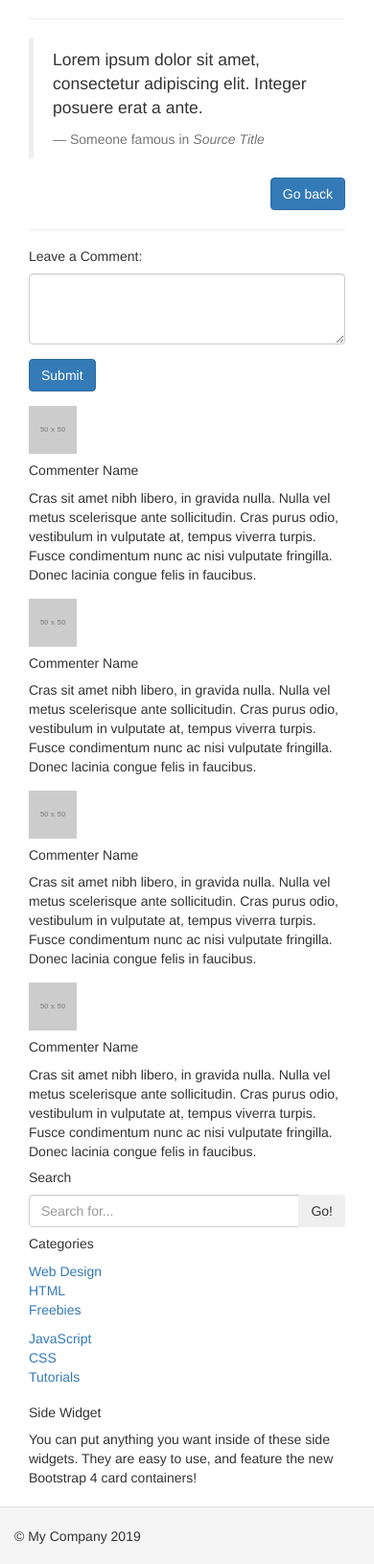
After one commit to RomaSlobodeniuk/yii-project, a Yii app: template views/site/single_article.php in a window 390 px wide. The commit adds this page. Shown: the part 463-2093 px from the top of the page at 96% size. Run offline with PHP 8.4 and a stand-in for Yii, Linux system fonts and the light colour scheme; the template is opened without the code that fills it, so the values that code supplies are empty; grey boxes labelled with a size stand in for pictures from a placeholder-image service; some libraries are stand-ins or nearby versions.

Commit message:
first working site

```diff
--- a/config/db.php
+++ b/config/db.php
@@ -2,7 +2,7 @@
 
 return [
     'class' => 'yii\db\Connection',
-    'dsn' => 'mysql:host=localhost;dbname=yii2basic',
+    'dsn' => 'mysql:host=127.0.0.1;dbname=my_db',
     'username' => 'root',
     'password' => '',
     'charset' => 'utf8',
--- a/views/layouts/main.php
+++ b/views/layouts/main.php
@@ -22,6 +22,7 @@ AppAsset::register($this);
     <?= Html::csrfMetaTags() ?>
     <title><?= Html::encode($this->title) ?></title>
     <?php $this->head() ?>
+    <link rel="stylesheet" href=""/>
 </head>
 <body>
 <?php $this->beginBody() ?>
@@ -38,6 +39,7 @@ AppAsset::register($this);
     echo Nav::widget([
         'options' => ['class' => 'navbar-nav navbar-right'],
         'items' => [
+            ['label' => 'Articles', 'url' => ['/site/articles']],
             ['label' => 'Home', 'url' => ['/site/index']],
             ['label' => 'About', 'url' => ['/site/about']],
             ['label' => 'Contact', 'url' => ['/site/contact']],
--- a/views/site/index.php
+++ b/views/site/index.php
@@ -7,7 +7,7 @@ $this->title = 'My Yii Application';
 <div class="site-index">
 
     <div class="jumbotron">
-        <h1>Congratulations!</h1>
+        <h1>Congratulations! <?= $my_custom_param ?></h1>
 
         <p class="lead">You have successfully created your Yii-powered application.</p>
 
--- /dev/null
+++ b/views/site/single_article.php
@@ -0,0 +1,168 @@
+<?php
+
+use yii\helpers\Url;
+
+?>
+
+<!-- Page Content -->
+<div class="container">
+
+    <div class="row">
+
+        <!-- Post Content Column -->
+        <div class="col-lg-8">
+
+            <!-- Title -->
+            <h1 class="mt-4" style="color: red;"><?= $article->title?></h1>
+
+            <!-- Author -->
+            <p class="lead">
+                by
+                <a href="#"><?= $article->author ?></a>
+            </p>
+
+            <hr>
+
+            <!-- Date/Time -->
+            <p>Posted on <?= $article->date ?></p>
+
+            <hr>
+
+            <!-- Preview Image -->
+            <img class="img-fluid rounded" src="<?=  Url::to('@web/assets/images/articles/' . $article->image) ?>" alt="" style="width: 100%;">
+
+            <hr>
+
+            <!-- Post Content -->
+            <p class="lead"><?= $article->short_description ?></p>
+
+            <p><?= $article->description ?></p>
+
+            <blockquote class="blockquote">
+                <p class="mb-0">Lorem ipsum dolor sit amet, consectetur adipiscing elit. Integer posuere erat a ante.</p>
+                <footer class="blockquote-footer">Someone famous in
+                    <cite title="Source Title">Source Title</cite>
+                </footer>
+            </blockquote>
+
+            <div class="text-right">
+                <a href="<?= $url = Url::to(['site/articles']) ?>" class="btn btn-primary">Go back</a>
+            </div>
+            <hr>
+
+            <!-- Comments Form -->
+            <div class="card my-4">
+                <h5 class="card-header">Leave a Comment:</h5>
+                <div class="card-body">
+                    <form>
+                        <div class="form-group">
+                            <textarea class="form-control" rows="3"></textarea>
+                        </div>
+                        <button type="submit" class="btn btn-primary">Submit</button>
+                    </form>
+                </div>
+            </div>
+
+            <!-- Single Comment -->
+            <div class="media mb-4">
+                <img class="d-flex mr-3 rounded-circle" src="http://placehold.it/50x50" alt="">
+                <div class="media-body">
+                    <h5 class="mt-0">Commenter Name</h5>
+                    Cras sit amet nibh libero, in gravida nulla. Nulla vel metus scelerisque ante sollicitudin. Cras purus odio, vestibulum in vulputate at, tempus viverra turpis. Fusce condimentum nunc ac nisi vulputate fringilla. Donec lacinia congue felis in faucibus.
+                </div>
+            </div>
+
+            <!-- Comment with nested comments -->
+            <div class="media mb-4">
+                <img class="d-flex mr-3 rounded-circle" src="http://placehold.it/50x50" alt="">
+                <div class="media-body">
+                    <h5 class="mt-0">Commenter Name</h5>
+                    Cras sit amet nibh libero, in gravida nulla. Nulla vel metus scelerisque ante sollicitudin. Cras purus odio, vestibulum in vulputate at, tempus viverra turpis. Fusce condimentum nunc ac nisi vulputate fringilla. Donec lacinia congue felis in faucibus.
+
+                    <div class="media mt-4">
+                        <img class="d-flex mr-3 rounded-circle" src="http://placehold.it/50x50" alt="">
+                        <div class="media-body">
+                            <h5 class="mt-0">Commenter Name</h5>
+                            Cras sit amet nibh libero, in gravida nulla. Nulla vel metus scelerisque ante sollicitudin. Cras purus odio, vestibulum in vulputate at, tempus viverra turpis. Fusce condimentum nunc ac nisi vulputate fringilla. Donec lacinia congue felis in faucibus.
+                        </div>
+                    </div>
+
+                    <div class="media mt-4">
+                        <img class="d-flex mr-3 rounded-circle" src="http://placehold.it/50x50" alt="">
+                        <div class="media-body">
+                            <h5 class="mt-0">Commenter Name</h5>
+                            Cras sit amet nibh libero, in gravida nulla. Nulla vel metus scelerisque ante sollicitudin. Cras purus odio, vestibulum in vulputate at, tempus viverra turpis. Fusce condimentum nunc ac nisi vulputate fringilla. Donec lacinia congue felis in faucibus.
+                        </div>
+                    </div>
+
+                </div>
+            </div>
+
+        </div>
+
+        <!-- Sidebar Widgets Column -->
+        <div class="col-md-4">
+
+            <!-- Search Widget -->
+            <div class="card my-4">
+                <h5 class="card-header">Search</h5>
+                <div class="card-body">
+                    <div class="input-group">
+                        <input type="text" class="form-control" placeholder="Search for...">
+                        <span class="input-group-btn">
+                  <button class="btn btn-secondary" type="button">Go!</button>
+                </span>
+                    </div>
+                </div>
+            </div>
+
+            <!-- Categories Widget -->
+            <div class="card my-4">
+                <h5 class="card-header">Categories</h5>
+                <div class="card-body">
+                    <div class="row">
+                        <div class="col-lg-6">
+                            <ul class="list-unstyled mb-0">
+                                <li>
+                                    <a href="#">Web Design</a>
+                                </li>
+                                <li>
+                                    <a href="#">HTML</a>
+                                </li>
+                                <li>
+                                    <a href="#">Freebies</a>
+                                </li>
+                            </ul>
+                        </div>
+                        <div class="col-lg-6">
+                            <ul class="list-unstyled mb-0">
+                                <li>
+                                    <a href="#">JavaScript</a>
+                                </li>
+                                <li>
+                                    <a href="#">CSS</a>
+                                </li>
+                                <li>
+                                    <a href="#">Tutorials</a>
+                                </li>
+                            </ul>
+                        </div>
+                    </div>
+                </div>
+            </div>
+
+            <!-- Side Widget -->
+            <div class="card my-4">
+                <h5 class="card-header">Side Widget</h5>
+                <div class="card-body">
+                    You can put anything you want inside of these side widgets. They are easy to use, and feature the new Bootstrap 4 card containers!
+                </div>
+            </div>
+
+        </div>
+
+    </div>
+    <!-- /.row -->
+
+</div>
+<!-- /.container -->
```
Also changed, not shown: config/web.php (+5 -3 lines), controllers/SiteController.php (+59 -1 lines), models/Articles.php (added, +13 -0 lines), views/site/articles.php (added, +52 -0 lines), 5 other files.
